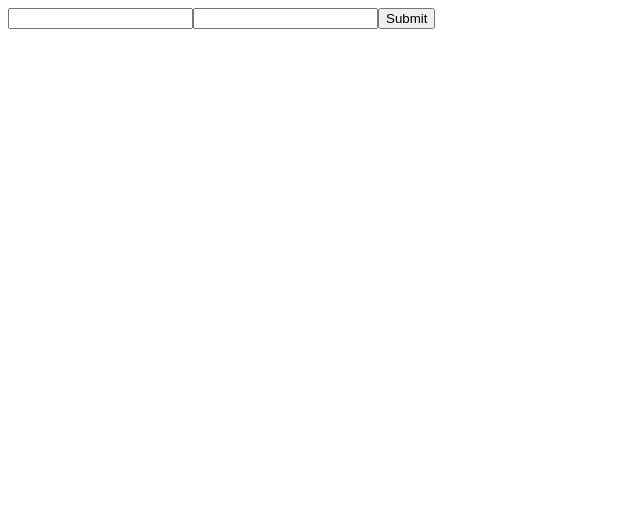
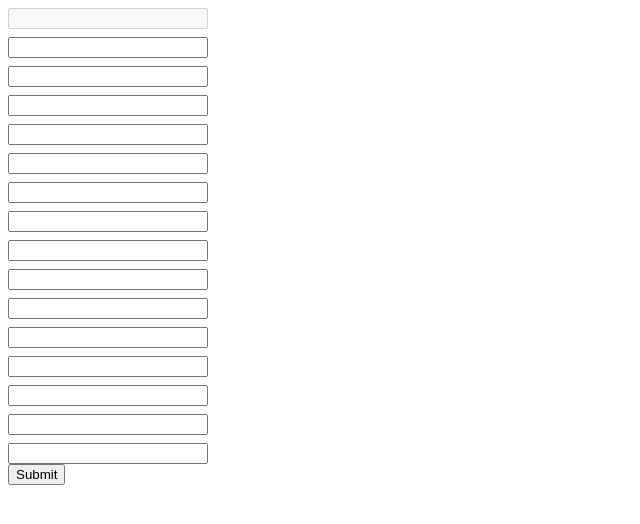
Before and after one commit to andriussvilys/litta-test, a React (Create React App) app: page / in a window 1280 px wide. Shown: the top 524 px of the page, without its empty margins (0-640 px from the left). Built offline with nearby package versions, Linux system fonts and the light colour scheme.

Commit message:
add BasicInfoFields component

```diff
--- a/src/components/userForm/UserForm.tsx
+++ b/src/components/userForm/UserForm.tsx
@@ -1,6 +1,7 @@
 import React from "react";
-import { SubmitHandler, useForm } from "react-hook-form";
+import { FormProvider, SubmitHandler, useForm } from "react-hook-form";
 import { User } from "../../definitions/user";
+import BasicInfoFields from "./components/BasicInfoFields";
 
 export interface UserFormProps {
   onSubmit: SubmitHandler<User>;
@@ -8,18 +9,19 @@ export interface UserFormProps {
 }
 
 export default function UserForm({ onSubmit, user }: UserFormProps) {
-  const {
-    register,
-    handleSubmit,
-    formState: { errors },
-  } = useForm<User>({ defaultValues: user });
+
+  const formMethods = useForm<User>({
+    defaultValues: user
+  });
+
+  const { handleSubmit } = formMethods;
+
   return (
-    <form onSubmit={handleSubmit(onSubmit)}>
-      <input {...register("firstName")} />
-
-      <input {...register("lastName", { required: true })} />
-      {errors.lastName && <span>This field is required</span>}
-      <input type="submit" />
-    </form>
+    <FormProvider {...formMethods}>
+      <form onSubmit={handleSubmit(onSubmit)}>
+        <BasicInfoFields />
+        <input type="submit" />
+      </form>
+    </FormProvider>
   );
 }
--- /dev/null
+++ b/src/components/userForm/components/BasicInfoFields.tsx
@@ -0,0 +1,28 @@
+import React from 'react'
+import { useFormContext } from 'react-hook-form'
+import { BasicInfoField } from '../../../definitions/userFormFields'
+
+export default function BasicInfoFields() {
+const {register, formState: { errors }} = useFormContext()
+  return (
+    <div style={{display:"flex", flexDirection:"column", alignItems:"left", gap:"8px", maxWidth:"200px"}}>
+        <input {...register(BasicInfoField.ID)} disabled/>
+        <input {...register(BasicInfoField.FIRSTNAME)} />
+        <input {...register(BasicInfoField.LASTNAME, { required: true })} />
+        <input {...register(BasicInfoField.MAIDENNAME)} />
+        <input {...register(BasicInfoField.AGE)} />
+        <input {...register(BasicInfoField.GENDER)} />
+        <input {...register(BasicInfoField.EMAIL)} />
+        <input {...register(BasicInfoField.PHONE)} />
+        <input {...register(BasicInfoField.USERNAME)} />
+        <input {...register(BasicInfoField.PASSWORD)} />
+        <input {...register(BasicInfoField.BIRTHDATE)} />
+        <input {...register(BasicInfoField.IMAGE)} />
+        <input {...register(BasicInfoField.BLOODGROUP)} />
+        <input {...register(BasicInfoField.HEIGHT)} />
+        <input {...register(BasicInfoField.WEIGHT)} />
+        <input {...register(BasicInfoField.EYECOLOR)} />
+        {errors.lastName && <span>This field is required</span>}
+    </div>
+  )
+}
--- /dev/null
+++ b/src/definitions/userFormFields.ts
@@ -0,0 +1,18 @@
+export enum BasicInfoField {
+  ID = "id",
+  FIRSTNAME = "firstName",
+  LASTNAME = "lastName",
+  MAIDENNAME = "maidenName",
+  AGE = "age",
+  GENDER = "gender",
+  EMAIL = "email",
+  PHONE = "phone",
+  USERNAME = "username",
+  PASSWORD = "password",
+  BIRTHDATE = "birthDate",
+  IMAGE = "image",
+  BLOODGROUP = "bloodGroup",
+  HEIGHT = "height",
+  WEIGHT = "weight",
+  EYECOLOR = "eyeColor",
+}
--- a/src/index.tsx
+++ b/src/index.tsx
@@ -39,6 +39,7 @@ const rootElement = document.getElementById("root");
 const root = createRoot(rootElement!);
 root.render(
   <React.StrictMode>
+
     <RouterProvider router={router} />
   </React.StrictMode>
 );
```
